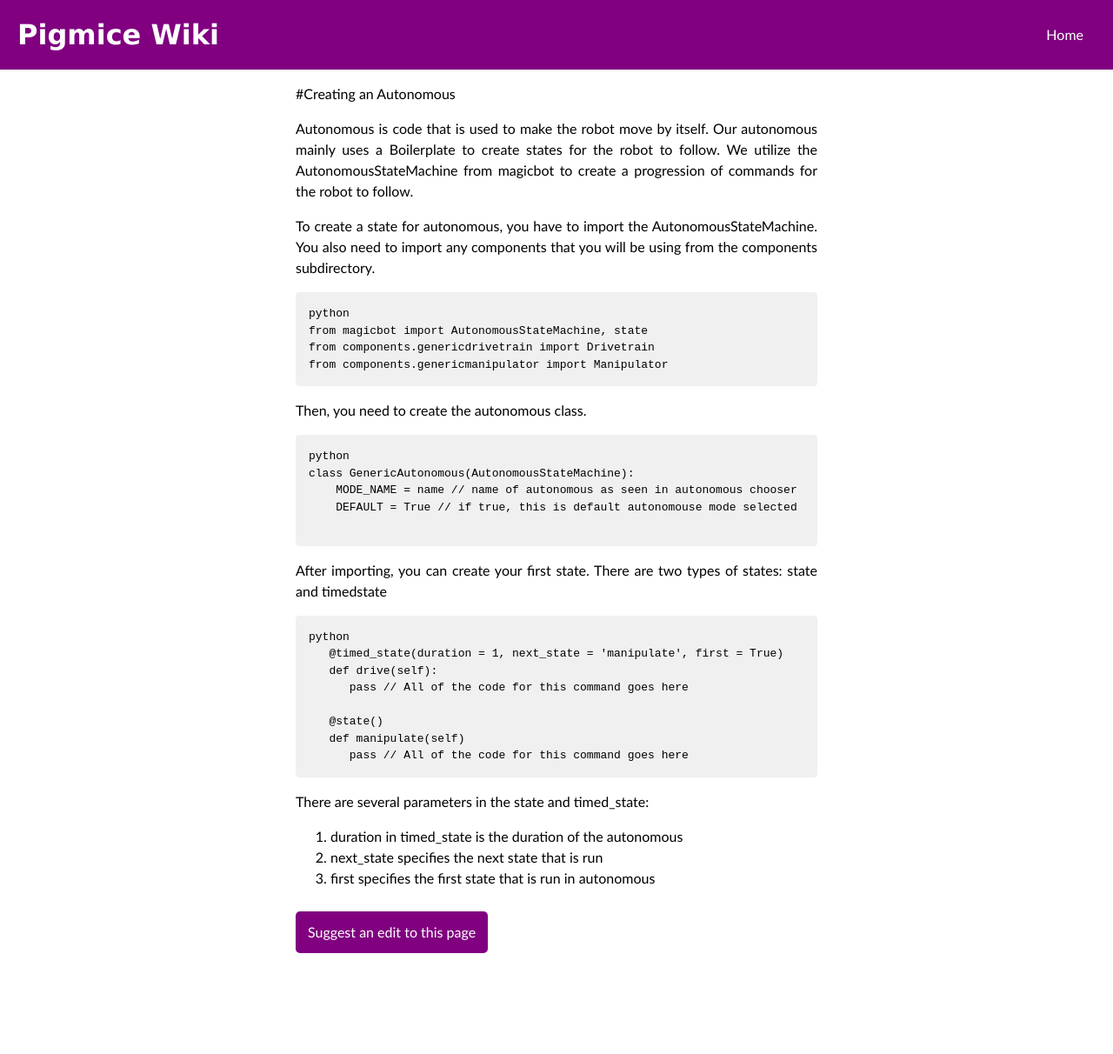
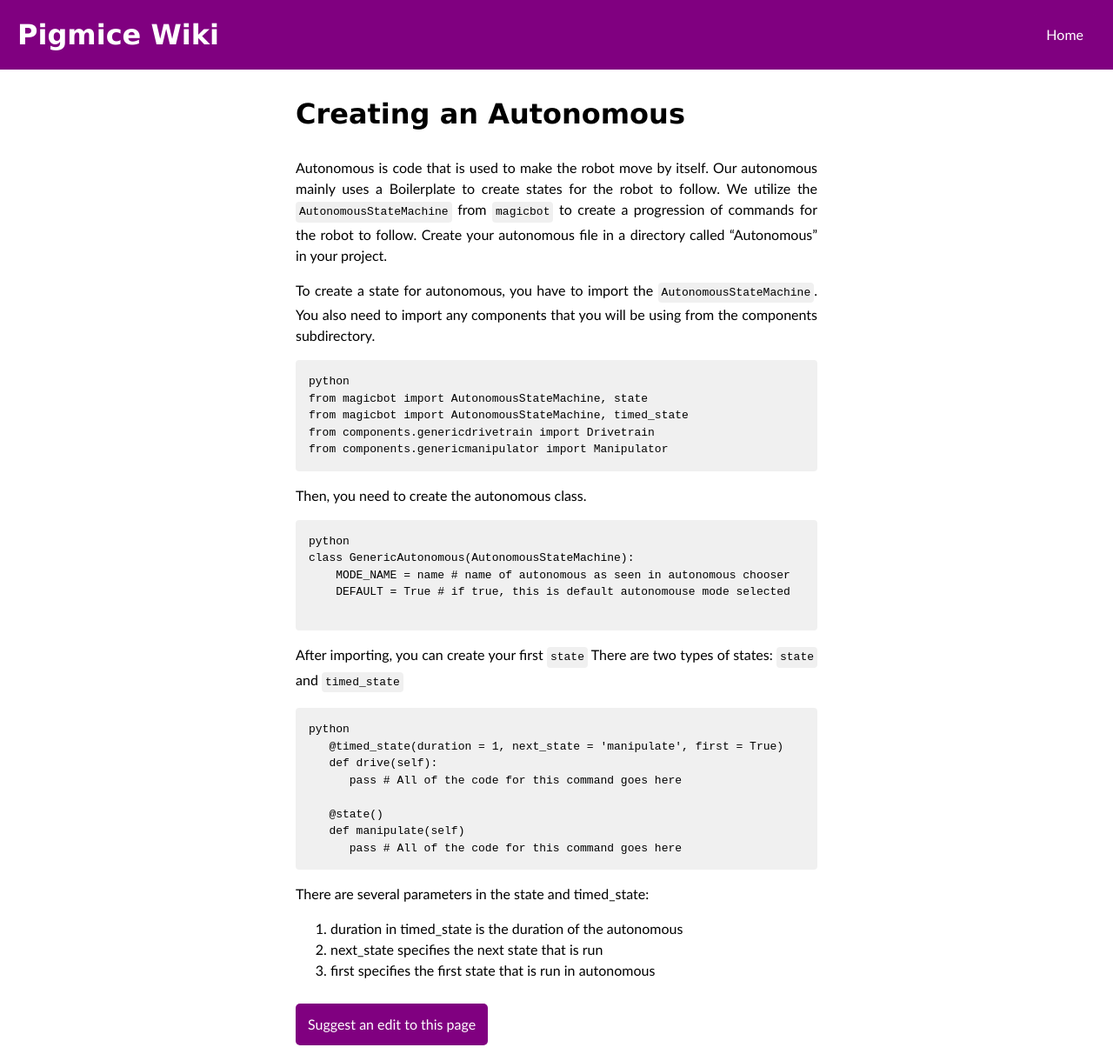
Before and after one commit to Pigmice2733/wiki, a Jekyll site: the page built from programming/autonomous.md, in a window 1280 px wide. Shown: the whole page at 87% size. Built offline with Jekyll 4.4.1, drawn with Linux system fonts in a browser that asks for light colours; our own code applies the rules of GitHub Pages for plain Markdown files; before the commit the page ends 1106 px from its top, so only the background shows below that.

````diff
--- a/programming/autonomous.md
+++ b/programming/autonomous.md
@@ -1,15 +1,17 @@
-#Creating an Autonomous
+# Creating an Autonomous
 
 Autonomous is code that is used to make the robot move by itself.
 Our autonomous mainly uses a Boilerplate to create states for the robot to follow.
-We utilize the AutonomousStateMachine from magicbot to create a progression of commands for the robot to follow.
+We utilize the ```AutonomousStateMachine``` from ```magicbot``` to create a progression of commands for the robot to follow.
+Create your autonomous file in a directory called "Autonomous" in your project.
 
-To create a state for autonomous, you have to import the AutonomousStateMachine.
+To create a state for autonomous, you have to import the ```AutonomousStateMachine```.
 You also need to import any components that you will be using from the components subdirectory.
 
 ```
 python
 from magicbot import AutonomousStateMachine, state
+from magicbot import AutonomousStateMachine, timed_state
 from components.genericdrivetrain import Drivetrain
 from components.genericmanipulator import Manipulator
 ```
@@ -18,23 +20,23 @@ Then, you need to create the autonomous class.
 ```
 python
 class GenericAutonomous(AutonomousStateMachine):
-    MODE_NAME = name // name of autonomous as seen in autonomous chooser
-    DEFAULT = True // if true, this is default autonomouse mode selected
+    MODE_NAME = name # name of autonomous as seen in autonomous chooser
+    DEFAULT = True # if true, this is default autonomouse mode selected
 
 ```
 
-After importing, you can create your first state.
-There are two types of states: state and timedstate
+After importing, you can create your first ```state```
+There are two types of states: ```state``` and ```timed_state```
 
 ```
 python
    @timed_state(duration = 1, next_state = 'manipulate', first = True)
    def drive(self):
-      pass // All of the code for this command goes here
+      pass # All of the code for this command goes here
 
    @state()
    def manipulate(self)
-      pass // All of the code for this command goes here
+      pass # All of the code for this command goes here
 ```
 
 There are several parameters in the state and timed_state:
````
